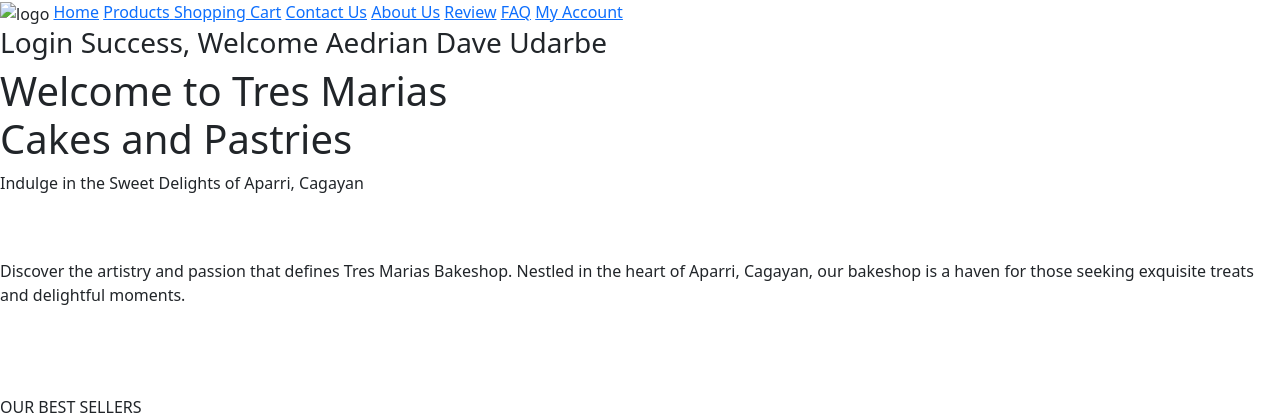
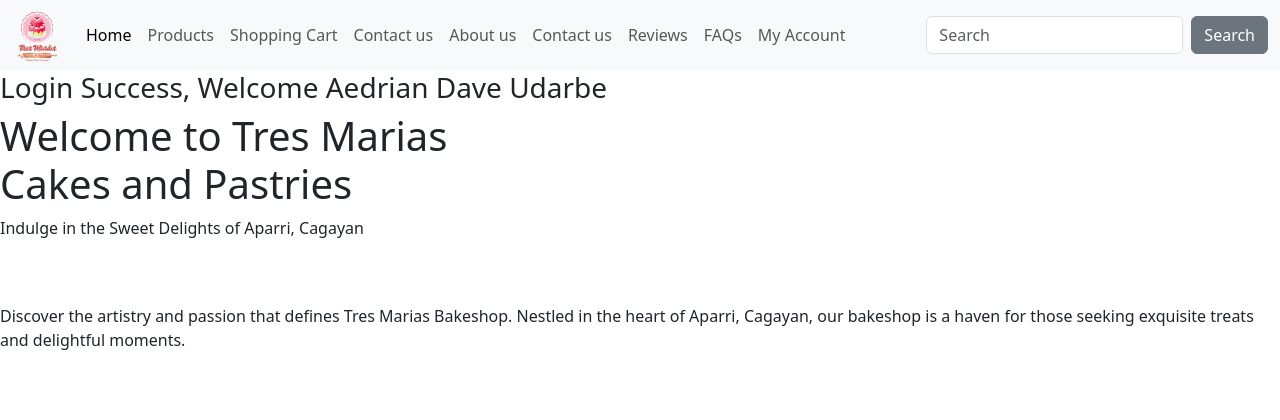
Before and after one commit to AedrianDaveUdarbe/tres-marias, a PHP site: page /home.php in a window 1280 px wide. Shown: the top 420 px of the page. Run offline with PHP 8.4, Linux system fonts and the light colour scheme; a user stored in the database is signed in; some libraries are stand-ins or nearby versions.

Commit message:
improve UI for navbar

```diff
--- a/home.php
+++ b/home.php
@@ -17,21 +17,51 @@ session_start();
   </style>
 </head>
 <body>
-
-      <!--Nav Bar-->
-      <div>
-        <!--Add Logo picture-->
-    <img src="" alt="logo">
-    <a href="home.php">Home</a>
-    <a href="product.php">Products<c/a>
-    <a href="shopping-cart.php">Shopping Cart</a>
-    <a href="contact-us.php">Contact Us</a>
-    <a href="about-us.php">About Us</a>
-    <a href="review.php">Review</a>
-    <a href="faq.php">FAQ</a>
-    <a href="my-account.php">My Account</a>
-    <!--add the searchbar-->
+  <nav class="navbar navbar-expand-lg bg-body-tertiary">
+    <div class="container-fluid">
+      <img class="navbar-brand-logo me-3" src="./assets/imgs/tres-marias-logo.png" alt="tres marias logo">
+      <button class="navbar-toggler" type="button" data-bs-toggle="collapse" data-bs-target="#navbarColor04" aria-controls="navbarColor04" aria-expanded="false" aria-label="Toggle navigation">
+        <span class="navbar-toggler-icon"></span>
+      </button>
+      <div class="collapse navbar-collapse" id="navbarColor04">
+        <ul class="navbar-nav me-auto">
+          <li class="nav-item">
+            <a class="nav-link active" href="home.php">Home
+              <span class="visually-hidden">(current)</span>
+            </a>
+          </li>
+          <li class="nav-item">
+            <a class="nav-link" href="product.php">Products</a>
+          </li>
+          <li class="nav-item">
+            <a class="nav-link" href="shopping-cart.php">Shopping Cart</a>
+          </li>
+          <li class="nav-item">
+            <a class="nav-link" href="contact-us.php">Contact us</a>
+          </li>
+          <li class="nav-item">
+            <a class="nav-link" href="about-us.php">About us</a>
+          </li>
+          <li class="nav-item">
+            <a class="nav-link" href="contact-us.php">Contact us</a>
+          </li>
+          <li class="nav-item">
+            <a class="nav-link" href="review.php">Reviews</a>
+          </li>
+          <li class="nav-item">
+            <a class="nav-link" href="faq.php">FAQs</a>
+          </li>
+          <li class="nav-item">
+            <a class="nav-link" href="my-account.php">My Account</a>
+          </li>
+        </ul>
+        <form class="d-flex">
+          <input class="form-control me-sm-2" type="search" placeholder="Search">
+          <button class="btn btn-secondary my-2 my-sm-0" type="submit">Search</button>
+        </form>
+      </div>
     </div>
+  </nav>
 
     <!--User's Name-->
     <?php
```
